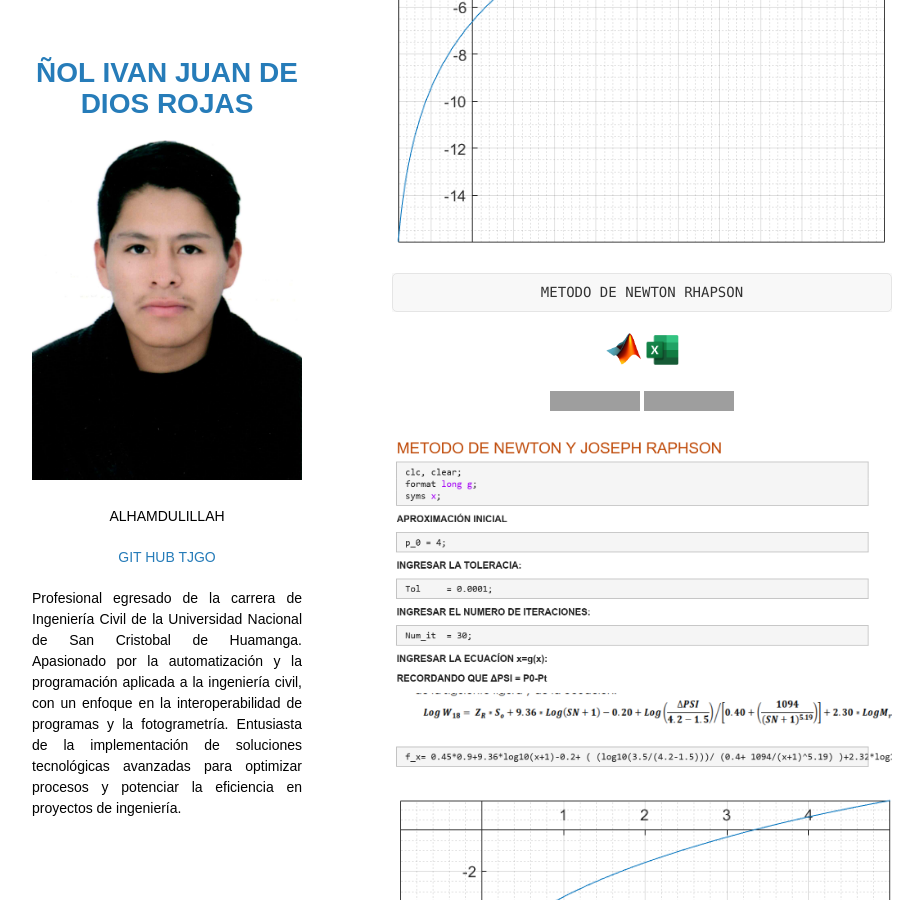
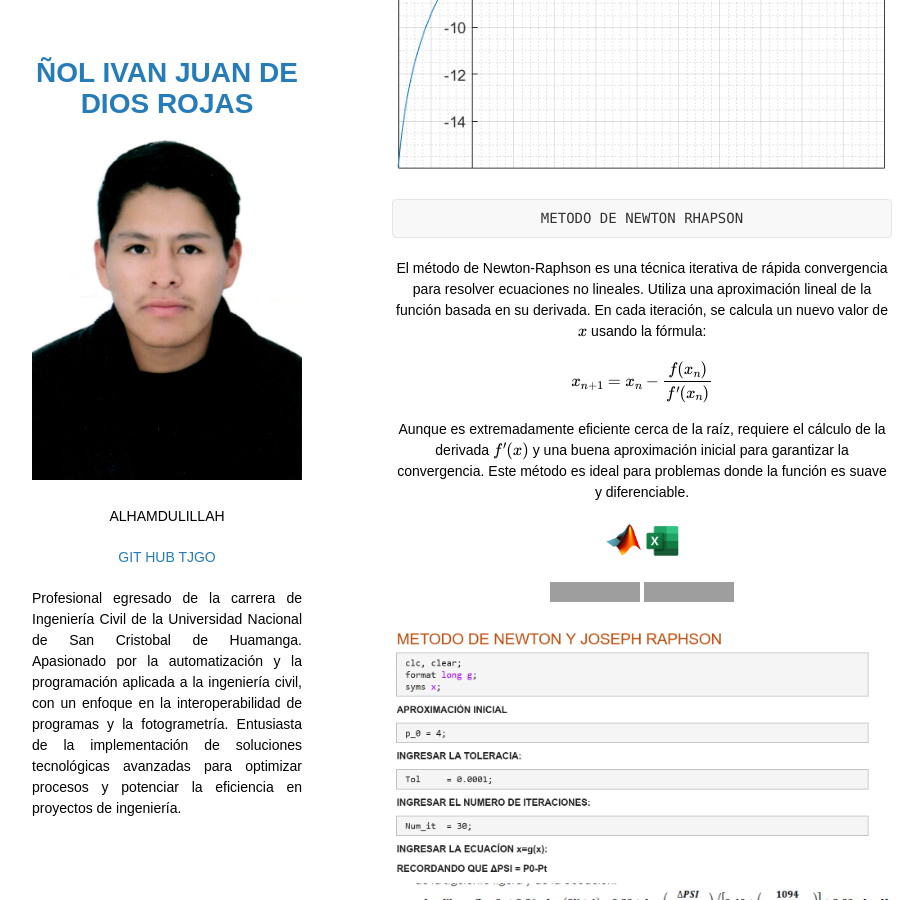
Before and after one commit to TJGO-JDD/TJGO-JDD.github.io, a Jekyll site: the page built from index.md, in a window 1280 px wide and 900 px high, scrolled down 8389 px. Shown: the whole window, without its empty margins (178-1101 px from the left). Built offline with Jekyll 4.4.1, drawn with Linux system fonts in a browser that asks for light colours; our own code applies the rules of GitHub Pages for plain Markdown files; grey boxes are pictures that could not be loaded.

Commit message:
Update index.md

````diff
--- a/index.md
+++ b/index.md
@@ -215,11 +215,9 @@ METODO DE BISECCIÓN
 ```
 
 El método de bisección es una técnica simple y robusta para encontrar raíces de funciones continuas. Se basa en el teorema del valor intermedio, que establece que si
-
 $$
 f(a) \cdot f(b) < 0
 $$
-
 en un intervalo
 $$
 [a, b]
@@ -281,6 +279,24 @@ El método de la secante es una técnica iterativa para resolver ecuaciones no l
 ```markdown
 METODO DE NEWTON RHAPSON
 ```
+
+El método de Newton-Raphson es una técnica iterativa de rápida convergencia para resolver ecuaciones no lineales. Utiliza una aproximación lineal de la función basada en su derivada. En cada iteración, se calcula un nuevo valor de
+$$
+x
+$$
+usando la fórmula:
+
+$$
+x_{n+1} = x_n - \frac{f(x_n)}{f'(x_n)}
+$$
+
+Aunque es extremadamente eficiente cerca de la raíz, requiere el cálculo de la derivada
+$$
+f'(x)
+$$
+y una buena aproximación inicial para garantizar la convergencia. Este método es ideal para problemas donde la función es suave y diferenciable.
+
+
 <p align="center">
 <img src="assets\img\logo matlab.png" width="7.5%" height="10%">
 <img src="assets\img\excel logo.png" width="6.5%" height="10%">
````
